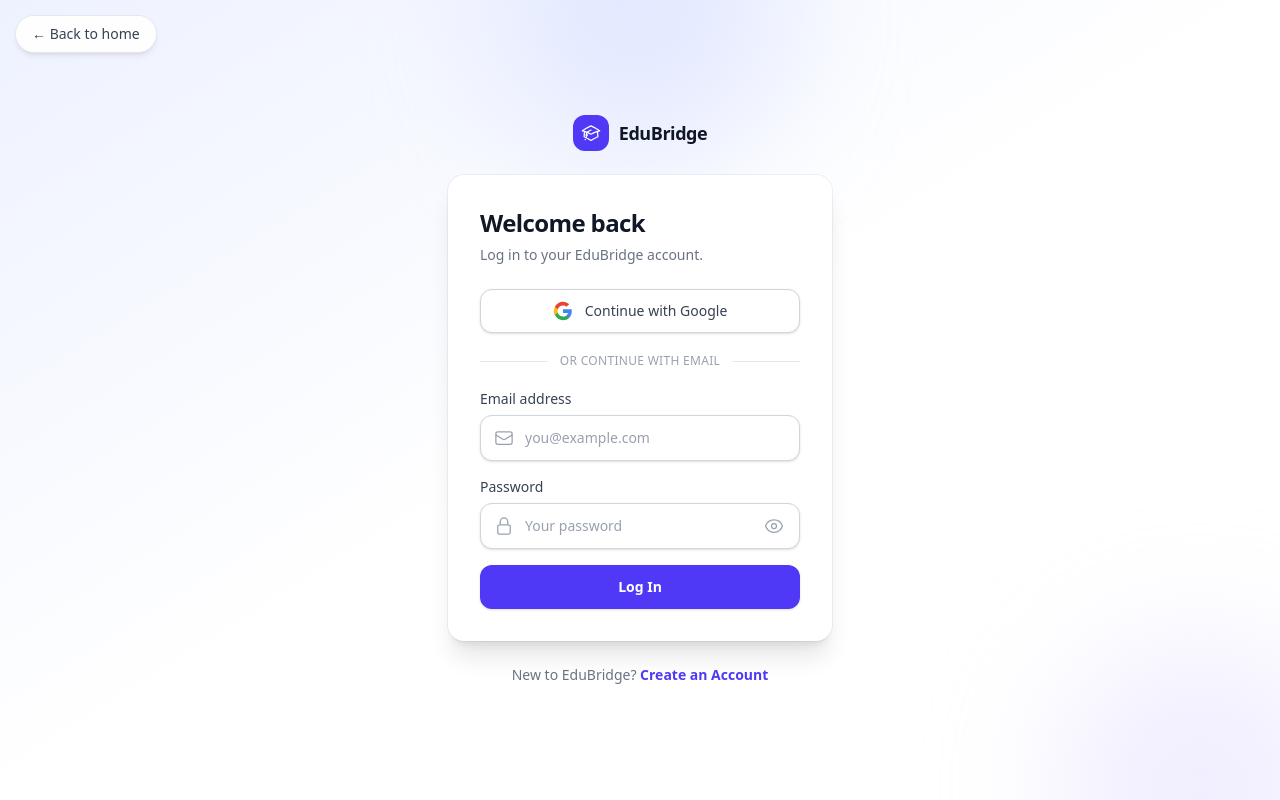
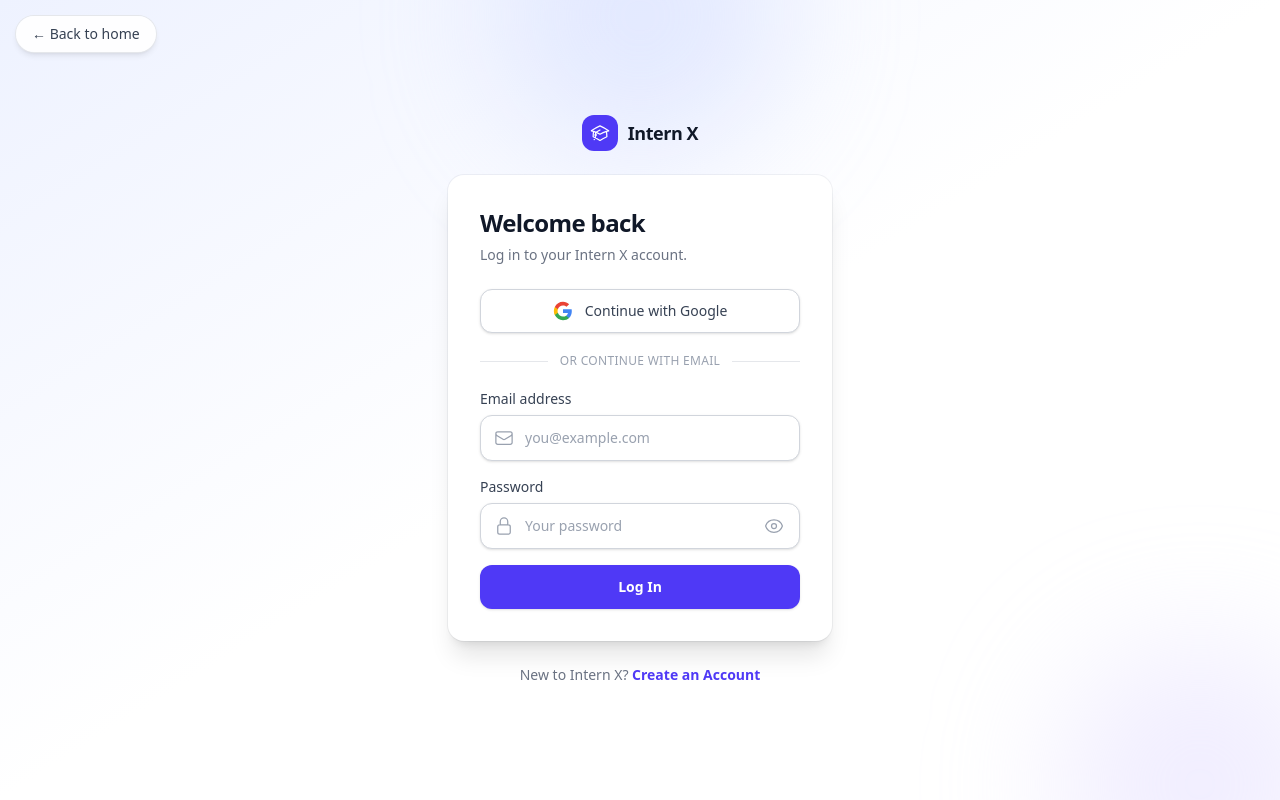
Before and after one commit to gamingffhayato-alt/hell-yehh, a React (Vite) app: page /login in a window 1280 px wide. Built offline with nearby package versions, Linux system fonts and the light colour scheme; no server answers.

Commit message:
Add files via upload

```diff
--- a/index.html
+++ b/index.html
@@ -3,7 +3,7 @@
   <head>
     <meta charset="UTF-8" />
     <meta name="viewport" content="width=device-width, initial-scale=1.0" />
-    <title>EduBridge — Sign in</title>
+    <title>Intern X — Sign in</title>
   </head>
   <body>
     <div id="root"></div>
--- a/src/components/AuthPage.jsx
+++ b/src/components/AuthPage.jsx
@@ -76,13 +76,13 @@
           <span className="grid h-9 w-9 place-items-center rounded-xl bg-indigo-600 text-white">
             <GradCapIcon className="h-5 w-5" />
           </span>
-          <span className="text-lg font-semibold tracking-tight text-gray-900">EduBridge</span>
+          <span className="text-lg font-semibold tracking-tight text-gray-900">Intern X</span>
         </div>
 
         {/* Login card — Email + Password + Log In only */}
         <div className="rounded-2xl bg-white p-6 shadow-xl ring-1 ring-gray-900/5 sm:p-8">
           <h1 className="text-2xl font-semibold tracking-tight text-gray-900">Welcome back</h1>
-          <p className="mt-1.5 text-sm text-gray-500">Log in to your EduBridge account.</p>
+          <p className="mt-1.5 text-sm text-gray-500">Log in to your Intern X account.</p>
 
           {shownError && (
             <div
@@ -142,7 +142,7 @@
 
         {/* Create account → opens the registration modal */}
         <p className="mt-6 text-center text-sm text-gray-500">
-          New to EduBridge?{' '}
+          New to Intern X?{' '}
           <button
             onClick={() => setSignupOpen(true)}
             className="font-semibold text-indigo-600 transition hover:text-indigo-500 hover:underline"
--- a/src/components/DetailsPage.jsx
+++ b/src/components/DetailsPage.jsx
@@ -60,7 +60,7 @@
           <span className="grid h-9 w-9 place-items-center rounded-xl bg-indigo-600 text-white">
             <GradCapIcon className="h-5 w-5" />
           </span>
-          <span className="text-lg font-semibold tracking-tight text-gray-900">EduBridge</span>
+          <span className="text-lg font-semibold tracking-tight text-gray-900">Intern X</span>
         </div>
 
         <div className="rounded-2xl bg-white p-6 shadow-xl ring-1 ring-gray-900/5 sm:p-8">
--- a/src/components/ProfilePage.jsx
+++ b/src/components/ProfilePage.jsx
@@ -134,12 +134,12 @@
       {/* Top bar */}
       <header className="sticky top-0 z-40 border-b border-gray-100 bg-white/90 backdrop-blur">
         <div className="mx-auto flex h-16 max-w-6xl items-center justify-between px-4 sm:px-6">
-          <span className="flex items-center gap-2.5">
+          <Link to="/" className="flex items-center gap-2.5">
             <span className="grid h-9 w-9 place-items-center rounded-xl bg-indigo-600 text-white">
               <GradCapIcon className="h-5 w-5" />
             </span>
-            <span className="text-lg font-extrabold tracking-tight text-gray-900">EduBridge</span>
-          </span>
+            <span className="text-lg font-extrabold tracking-tight text-gray-900">Intern X</span>
+          </Link>
           <div className="flex items-center gap-2">
             <Link
               to="/dashboard"
@@ -217,7 +217,7 @@
               <form onSubmit={handleSave} className="mt-6 rounded-2xl border border-gray-200 bg-white p-6 sm:p-8">
                 <div className="flex items-center justify-between">
                   <h2 className="text-lg font-semibold text-gray-900">Edit profile</h2>
-                  <span className="text-xs text-gray-400">Changes save to your EduBridge profile</span>
+                  <span className="text-xs text-gray-400">Changes save to your Intern X profile</span>
                 </div>
 
                 <div className="mt-6 grid gap-5 sm:grid-cols-2">
--- a/src/components/dashboard/Portfolio.jsx
+++ b/src/components/dashboard/Portfolio.jsx
@@ -14,7 +14,7 @@
     title: 'JARVIS — Telegram Educational Bot',
     desc: 'AI study assistant that answers DSA and aptitude questions on Telegram. 200+ queries served in its first week.',
     tags: ['xAI Grok API', 'Render', 'Python', 'Telegram Bot API'],
-    live: 'https://t.me/',
+    live: 'https://t.me/jarvis01educationbot',
     code: 'https://github.com/',
     featured: true,
   },
@@ -156,7 +156,7 @@
               <a
                 href={p.live}
                 target="_blank"
-                rel="noreferrer"
+                rel="noopener noreferrer"
                 className="flex flex-1 items-center justify-center gap-1.5 rounded-lg bg-gray-900 px-3 py-2 text-xs font-semibold text-white transition hover:bg-gray-700"
               >
                 <ExternalIcon className="h-3.5 w-3.5" />
@@ -165,7 +165,7 @@
               <a
                 href={p.code}
                 target="_blank"
-                rel="noreferrer"
+                rel="noopener noreferrer"
                 className="flex-1 rounded-lg border border-gray-200 px-3 py-2 text-center text-xs font-semibold text-gray-700 transition hover:bg-gray-50"
               >
                 Source Code
--- a/src/components/dashboard/SkillGapCard.jsx
+++ b/src/components/dashboard/SkillGapCard.jsx
@@ -46,7 +46,7 @@
             </p>
             <p className="text-sm font-semibold text-gray-900">Cloud Infrastructure Basics</p>
             <p className="mt-0.5 text-xs text-gray-500">
-              EduBridge Learning · 4 weeks · Beginner-friendly · 4 modules
+              Intern X Learning · 4 weeks · Beginner-friendly · 4 modules
             </p>
           </div>
         </div>
--- a/src/components/dashboard/StudentDashboard.jsx
+++ b/src/components/dashboard/StudentDashboard.jsx
@@ -193,12 +193,12 @@
       <header className="sticky top-0 z-40 border-b border-gray-100 bg-white/90 backdrop-blur">
         <div className="mx-auto flex h-16 max-w-7xl items-center gap-3 px-4 sm:px-6">
           {/* Logo */}
-          <Link to="/dashboard" className="flex shrink-0 items-center gap-2.5">
+          <Link to="/" className="flex shrink-0 items-center gap-2.5">
             <span className="grid h-9 w-9 place-items-center rounded-xl bg-indigo-600 text-white">
               <GradCapIcon className="h-5 w-5" />
             </span>
             <span className="hidden text-lg font-extrabold tracking-tight text-gray-900 sm:block">
-              EduBridge
+              Intern X
             </span>
           </Link>
 
--- a/src/components/landing/Footer.jsx
+++ b/src/components/landing/Footer.jsx
@@ -77,7 +77,7 @@
               <span className="grid h-9 w-9 place-items-center rounded-xl bg-indigo-600 text-white">
                 <GradCapIcon className="h-5 w-5" />
               </span>
-              <span className="text-lg font-extrabold tracking-tight text-white">EduBridge</span>
+              <span className="text-lg font-extrabold tracking-tight text-white">Intern X</span>
             </a>
             <p className="mt-4 max-w-xs text-sm leading-relaxed">
               The bridge between campuses and careers — jobs, internships and
@@ -105,7 +105,7 @@
         </div>
 
         <div className="mt-12 flex flex-col items-center justify-between gap-4 border-t border-white/10 pt-6 text-xs sm:flex-row">
-          <p>© 2026 EduBridge. Crafted with care in India.</p>
+          <p>© 2026 Intern X. Crafted with care in India.</p>
           <div className="flex gap-6">
             <a href="#" className="transition hover:text-white">Privacy</a>
             <a href="#" className="transition hover:text-white">Terms</a>
--- a/src/components/landing/Hero.jsx
+++ b/src/components/landing/Hero.jsx
@@ -179,7 +179,7 @@
           </h1>
 
           <p className="mt-5 max-w-lg text-base leading-relaxed text-gray-600 sm:text-lg">
-            EduBridge brings jobs, internships and courses for students and
+            Intern X brings jobs, internships and courses for students and
             freshers into one place — matched to your skills, not spammed to
             your inbox.
           </p>
--- a/src/components/landing/Navbar.jsx
+++ b/src/components/landing/Navbar.jsx
@@ -1,11 +1,12 @@
 import { useState } from 'react'
+import { Link } from 'react-router-dom'
 import { GradCapIcon, MenuIcon, XIcon } from '../Icons'
 
 const LINKS = [
   { label: 'Explore', href: '#categories' },
   { label: 'Jobs', href: '#jobs' },
   { label: 'How it works', href: '#how' },
-  { label: 'Why EduBridge', href: '#why' },
+  { label: 'Why Intern X', href: '#why' },
 ]
 
 export default function Navbar({ onLogin, onRegister }) {
@@ -16,12 +17,13 @@
     <header className="sticky top-0 z-50 border-b border-gray-100 bg-white/90 backdrop-blur">
       <nav className="mx-auto flex h-16 max-w-6xl items-center justify-between gap-4 px-4 sm:px-6">
         {/* Brand */}
-        <a href="#" className="flex items-center gap-2.5" onClick={close}>
+        {/* Brand — always routes back to the landing page */}
+        <Link to="/" className="flex items-center gap-2.5" onClick={close}>
           <span className="grid h-9 w-9 place-items-center rounded-xl bg-indigo-600 text-white">
             <GradCapIcon className="h-5 w-5" />
           </span>
-          <span className="text-lg font-extrabold tracking-tight text-gray-900">EduBridge</span>
-        </a>
+          <span className="text-lg font-extrabold tracking-tight text-gray-900">Intern X</span>
+        </Link>
 
         {/* Center links (desktop) */}
         <div className="hidden items-center gap-8 lg:flex">
--- a/src/components/landing/Sections.jsx
+++ b/src/components/landing/Sections.jsx
@@ -185,7 +185,7 @@
 const STEPS = [
   {
     n: '01', Icon: UsersIcon, title: 'Build your profile',
-    text: 'Add your skills, projects and coursework once. Your EduBridge profile doubles as a living résumé.',
+    text: 'Add your skills, projects and coursework once. Your Intern X profile doubles as a living résumé.',
   },
   {
     n: '02', Icon: SparklesIcon, title: 'Get matched, not lost',
@@ -256,7 +256,7 @@
     <section id="why" className="scroll-mt-20 bg-gray-50 py-16 sm:py-20">
       <div className="mx-auto max-w-6xl px-4 sm:px-6">
         <SectionHeading
-          eyebrow="Why EduBridge"
+          eyebrow="Why Intern X"
           title="Built for every side of campus"
           sub="One platform where the whole ecosystem — classrooms and boardrooms alike — finally meets."
         />
@@ -285,7 +285,7 @@
 
 const QUOTES = [
   {
-    quote: 'I applied to 12 internships through EduBridge and got 4 interview calls in my first week. The skill-match score was scary accurate.',
+    quote: 'I applied to 12 internships through Intern X and got 4 interview calls in my first week. The skill-match score was scary accurate.',
     name: 'Ananya Sharma', role: 'Design student · NIFT Delhi', initials: 'AS', tile: 'bg-rose-400',
   },
   {
--- a/src/lib/AuthContext.jsx
+++ b/src/lib/AuthContext.jsx
@@ -116,7 +116,7 @@
               replace: true,
               state: {
                 error:
-                  'Please sign up first — no EduBridge account exists for this Google user.',
+                  'Please sign up first — no Intern X account exists for this Google user.',
               },
             })
             return
```
Also changed, not shown: 2 other files (tests, documents, lock files or other folders).
